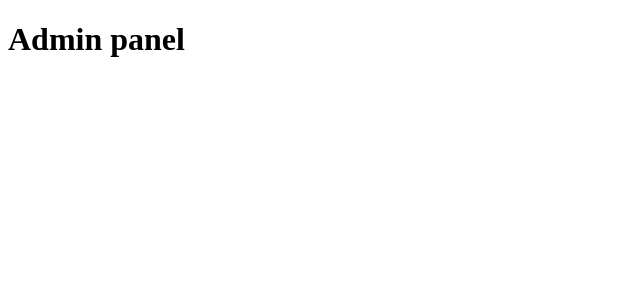
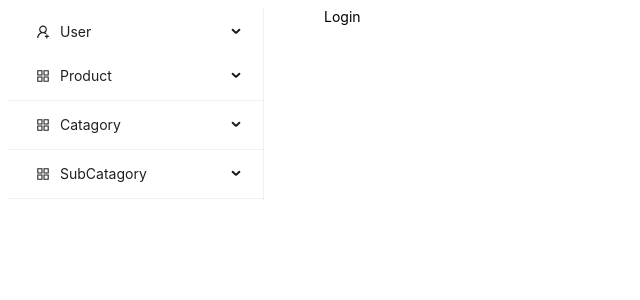
Before and after one commit to RezaualHossenSunny/orebi_dashboard, a React (Vite) app: page /login in a window 1280 px wide. Shown: the top 300 px of the page, without its empty margins (0-640 px from the left). Built offline with nearby package versions, Linux system fonts and the light colour scheme.

Commit message:
day1 done

```diff
--- a/package.json
+++ b/package.json
@@ -12,7 +12,8 @@
   "dependencies": {
     "antd": "^5.15.1",
     "react": "^18.2.0",
-    "react-dom": "^18.2.0"
+    "react-dom": "^18.2.0",
+    "react-router-dom": "^6.22.3"
   },
   "devDependencies": {
     "@types/react": "^18.2.56",
--- a/src/App.jsx
+++ b/src/App.jsx
@@ -1,11 +1,50 @@
+import {
+  createBrowserRouter,
+  createRoutesFromElements,
+  Route,
+  RouterProvider,
+} from "react-router-dom";
+import Home from "./Component/Home";
+import Login from "./Component/Login";
+import Error from "./Component/Error";
 
+
+const router = createBrowserRouter(
+  createRoutesFromElements(
+   <Route>
+     <Route
+      path="/"
+      element={<Home/>}
+    >
+
+<Route
+      path="/login"
+      element={<Login/>}
+    >
+    </Route>
+
+
+    </Route>
+
+    <Route
+      path="*"
+      element={<Error/>}
+    >
+    </Route>
+
+
+
+   </Route>
+  )
+);
 
 function App() {
 
 
+
   return (
     <>
-    <h1>Admin panel</h1>
+     <RouterProvider router={router} />
     </>
   )
 }
--- /dev/null
+++ b/src/Component/Error.jsx
@@ -0,0 +1,26 @@
+import React from 'react'
+import { Alert, Button } from 'antd';
+import { Link } from 'react-router-dom';
+const Error = () => {
+    const btn={
+        marginTop:"10px"
+    }
+  return (
+ <div>
+       <Alert
+    message="Page Not Found"
+    description="This is an error message about copywriting."
+    type="error"
+    showIcon
+  />
+
+  <Button style={btn} type="primary" danger>
+     <Link to='/'>
+        Back To Home
+     </Link>
+    </Button>
+ </div>
+  )
+}
+
+export default Error
--- /dev/null
+++ b/src/Component/Home.jsx
@@ -0,0 +1,77 @@
+import React from 'react'
+import { AppstoreOutlined, MailOutlined, SettingOutlined,UserAddOutlined } from '@ant-design/icons';
+import { Col, Menu, Row } from 'antd';
+import { Outlet, useNavigate } from 'react-router-dom';
+function getItem(label, key, icon, children, type) {
+  return {
+    key,
+    icon,
+    children,
+    label,
+    type,
+  };
+}
+const items = [
+  getItem('User', 'sub1', <UserAddOutlined />, [
+    getItem('Mercent', '/login'),
+    getItem('Users', '2'),
+
+  ]),
+  getItem('Product', 'sub2', <AppstoreOutlined />, [
+    getItem('Add Product', '3'),
+    getItem('All Producat', '4'),
+
+  ]),
+  {
+    type: 'divider',
+  },
+
+  getItem('Catagory', 'sub3', <AppstoreOutlined />, [
+    getItem('Add Catagory', '5'),
+    getItem('All Catagory', '6'),
+
+  ]),
+  {
+    type: 'divider',
+  },
+
+  getItem('SubCatagory', 'sub4', <AppstoreOutlined />, [
+    getItem('Add SubCatagory', '7'),
+    getItem('All SubCatagory', '8'),
+
+  ]),
+  {
+    type: 'divider',
+  },
+
+
+];
+const Home = () => {
+  const navigate =useNavigate()
+    const onClick = (e) => {
+      navigate( e.key);
+      };
+  return (
+
+
+
+        <Row>
+      <Col span={6}>
+      <Menu
+      onClick={onClick}
+      style={{
+        width: 256,
+      }}
+      mode="inline"
+      items={items}
+    />
+      </Col>
+      <Col span={18}>
+        <Outlet/>
+      </Col>
+    </Row>
+
+  )
+}
+
+export default Home
--- /dev/null
+++ b/src/Component/Login.jsx
@@ -0,0 +1,9 @@
+import React from 'react'
+
+const Login = () => {
+  return (
+    <div>Login</div>
+  )
+}
+
+export default Login
```
Also changed, not shown: 1 other file (tests, documents, lock files or other folders).
